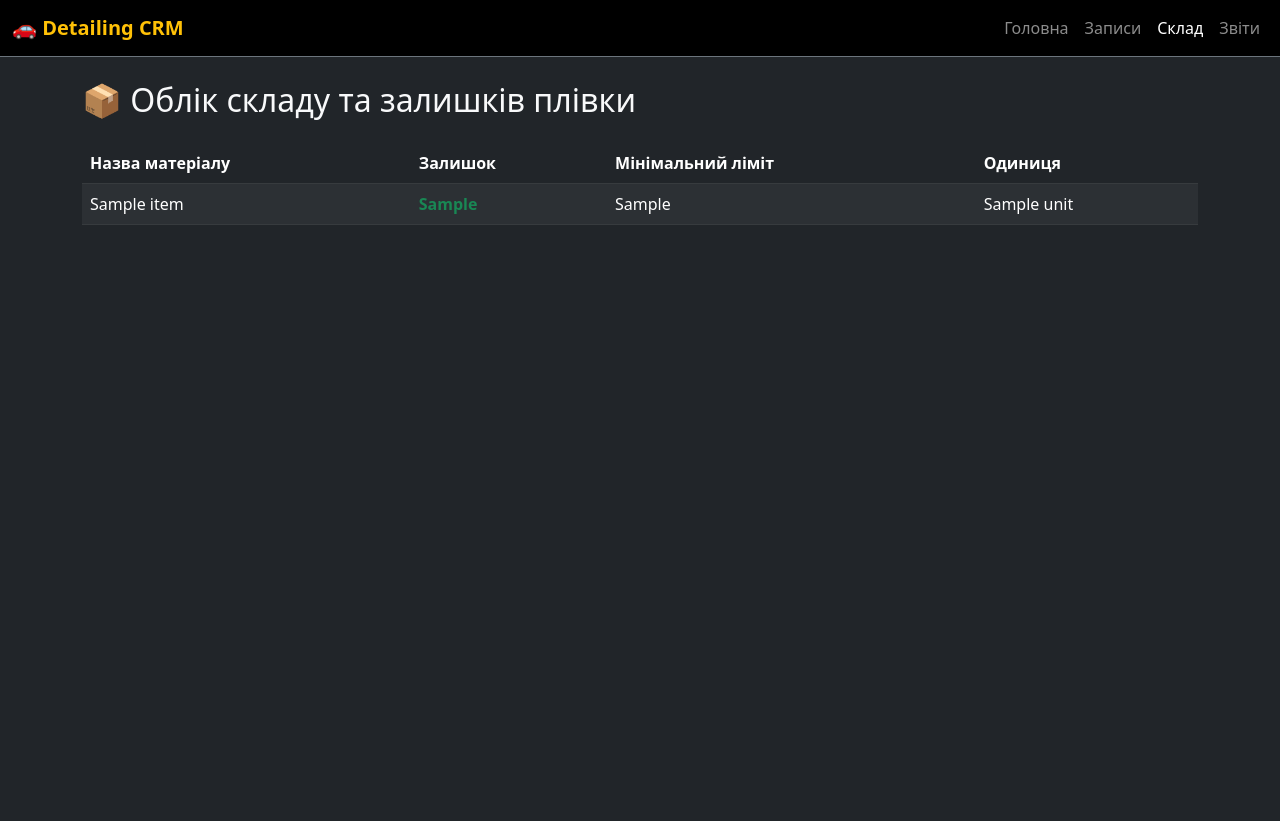
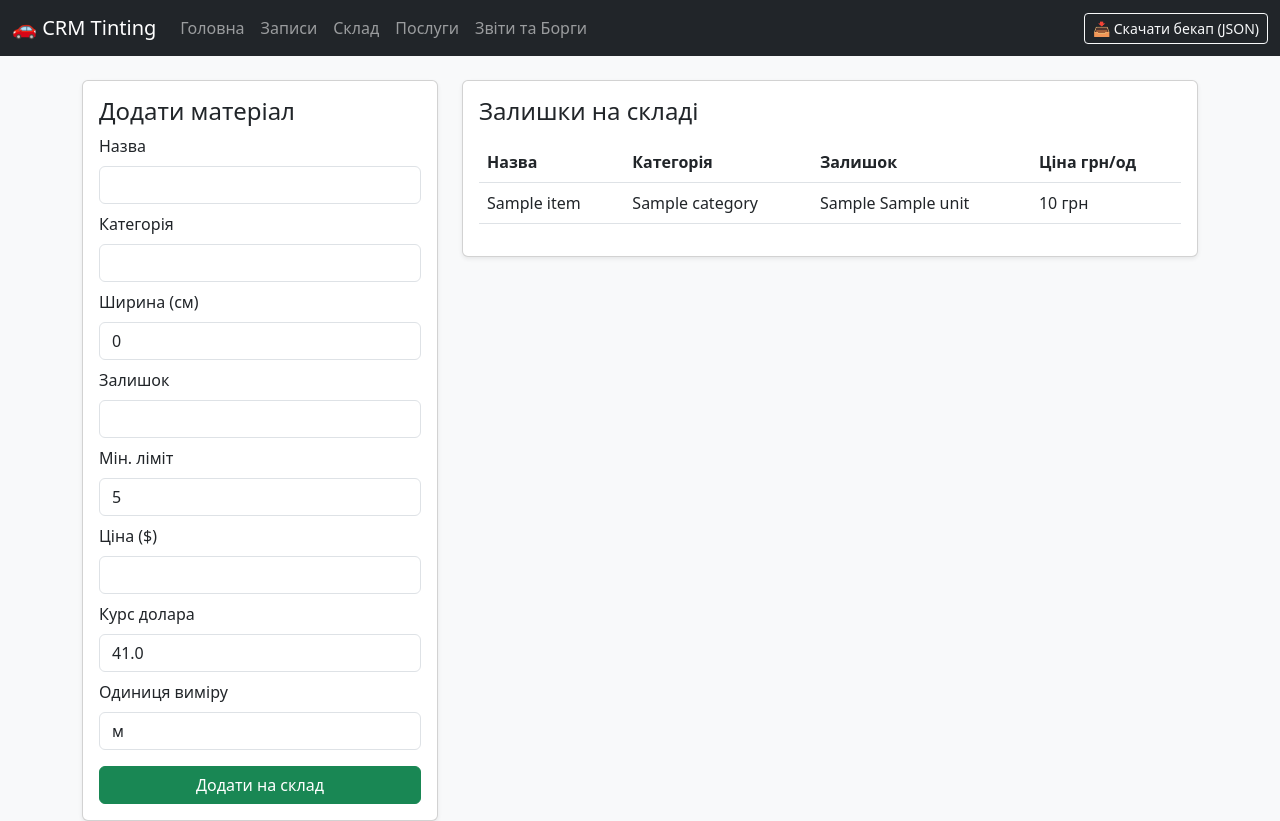
Before and after one commit to blacklinezl28-jpg/tinting-crm, a FastAPI app: template templates/inventory.html in a window 1280 px wide. Before the commit the page ends 225 px from the top, so only its background shows below. Run offline with FastAPI, Linux system fonts and the light colour scheme; the template is opened without the code that fills it: most values are stand-ins (such as "Sample title", 1, 10 or a date in 2020); some libraries are stand-ins or nearby versions.

Commit message:
Refactor inventory.html to use template inheritance

```diff
--- a/templates/inventory.html
+++ b/templates/inventory.html
@@ -1,57 +1,70 @@
-<!DOCTYPE html>
-<html lang="uk">
-<head>
-    <meta charset="UTF-8">
-    <meta name="viewport" content="width=device-width, initial-scale=1.0">
-    <title>Склад - CRM Tinting</title>
-    <link href="https://cdn.jsdelivr.net/npm/bootstrap@5.3.0/dist/css/bootstrap.min.css" rel="stylesheet">
-</head>
-<body class="bg-dark text-light">
-    <nav class="navbar navbar-expand-lg navbar-dark bg-black border-bottom border-secondary mb-4">
-        <div class="container-fluid">
-            <a class="navbar-brand fw-bold text-warning" href="/">🚗 Detailing CRM</a>
-            <div class="navbar-nav">
-                <a class="nav-link" href="/">Головна</a>
-                <a class="nav-link" href="/appointments">Записи</a>
-                <a class="nav-link active" href="/inventory">Склад</a>
-                <a class="nav-link" href="/reports">Звіти</a>
-            </div>
+{% extends "base.html" %}
+{% block content %}
+<div class="row">
+    <div class="col-md-4">
+        <div class="card p-3 shadow-sm">
+            <h4>Додати матеріал</h4>
+            <form action="/inventory/add" method="post">
+                <div class="mb-2">
+                    <label class="form-label">Назва</label>
+                    <input type="text" name="item_name" class="form-control" required>
+                </div>
+                <div class="mb-2">
+                    <label class="form-label">Категорія</label>
+                    <input type="text" name="category" class="form-control" required>
+                </div>
+                <div class="mb-2">
+                    <label class="form-label">Ширина (см)</label>
+                    <input type="number" step="0.1" name="width_cm" class="form-control" value="0">
+                </div>
+                <div class="mb-2">
+                    <label class="form-label">Залишок</label>
+                    <input type="number" step="0.1" name="meters_left" class="form-control" required>
+                </div>
+                <div class="mb-2">
+                    <label class="form-label">Мін. ліміт</label>
+                    <input type="number" step="0.1" name="min_limit" class="form-control" value="5">
+                </div>
+                <div class="mb-2">
+                    <label class="form-label">Ціна ($)</label>
+                    <input type="number" step="0.01" name="price_usd" class="form-control" required>
+                </div>
+                <div class="mb-2">
+                    <label class="form-label">Курс долара</label>
+                    <input type="number" step="0.01" name="exchange_rate" class="form-control" value="41.0">
+                </div>
+                <div class="mb-3">
+                    <label class="form-label">Одиниця виміру</label>
+                    <input type="text" name="unit" class="form-control" value="м">
+                </div>
+                <button type="submit" class="btn btn-success w-100">Додати на склад</button>
+            </form>
         </div>
-    </nav>
-
-    <div class="container">
-        <h2 class="mb-4">📦 Облік складу та залишків плівки</h2>
-
-        <div class="table-responsive">
-            <table class="table table-dark table-striped align-middle">
+    </div>
+    <div class="col-md-8">
+        <div class="card p-3 shadow-sm">
+            <h4>Залишки на складі</h4>
+            <table class="table table-hover mt-2">
                 <thead>
                     <tr>
-                        <th>Назва матеріалу</th>
+                        <th>Назва</th>
+                        <th>Категорія</th>
                         <th>Залишок</th>
-                        <th>Мінімальний ліміт</th>
-                        <th>Одиниця</th>
+                        <th>Ціна грн/од</th>
                     </tr>
                 </thead>
                 <tbody>
                     {% for item in inventory %}
-                    <tr>
+                    <tr class="{% if item.meters_left <= item.min_limit %}table-danger{% endif %}">
                         <td>{{ item.item_name }}</td>
-                        <td>
-                            <span class="fw-bold {% if item.meters_left <= item.min_limit %}text-danger{% else %}text-success{% endif %}">
-                                {{ item.meters_left }}
-                            </span>
-                        </td>
-                        <td>{{ item.min_limit }}</td>
-                        <td>{{ item.unit }}</td>
-                    </tr>
-                    {% else %}
-                    <tr>
-                        <td colspan="4" class="text-center text-muted">Склад порожній</td>
+                        <td>{{ item.category }}</td>
+                        <td>{{ item.meters_left }} {{ item.unit }}</td>
+                        <td>{{ item.cost_per_unit_uah | round(2) }} грн</td>
                     </tr>
                     {% endfor %}
                 </tbody>
             </table>
         </div>
     </div>
-</body>
-</html>
+</div>
+{% endblock %}
```
